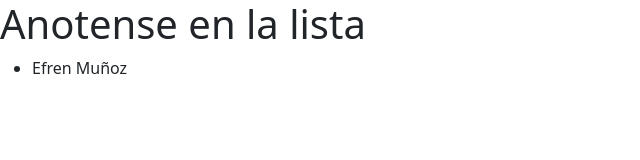
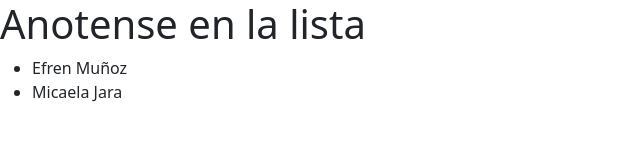
Before and after one commit to ddwduocvina/prueba-repo-estudiantes-2023, a plain HTML site: page index.html in a window 1280 px wide. Shown: the whole page, without its empty margins (0-640 px from the left). Drawn offline with nearby package versions, Linux system fonts and the light colour scheme.

Commit message:
nombre-mica
mica

```diff
--- a/index.html
+++ b/index.html
@@ -10,6 +10,7 @@
     <h1>Anotense en la lista</h1>
     <ul>
         <li>Efren Muñoz</li>
+        <li>Micaela Jara</li>
     </ul>
     <script src="https://cdn.jsdelivr.net/npm/bootstrap@5.3.2/dist/js/bootstrap.bundle.min.js" integrity="sha384-C6RzsynM9kWDrMNeT87bh95OGNyZPhcTNXj1NW7RuBCsyN/o0jlpcV8Qyq46cDfL" crossorigin="anonymous"></script>
   </body>
```
